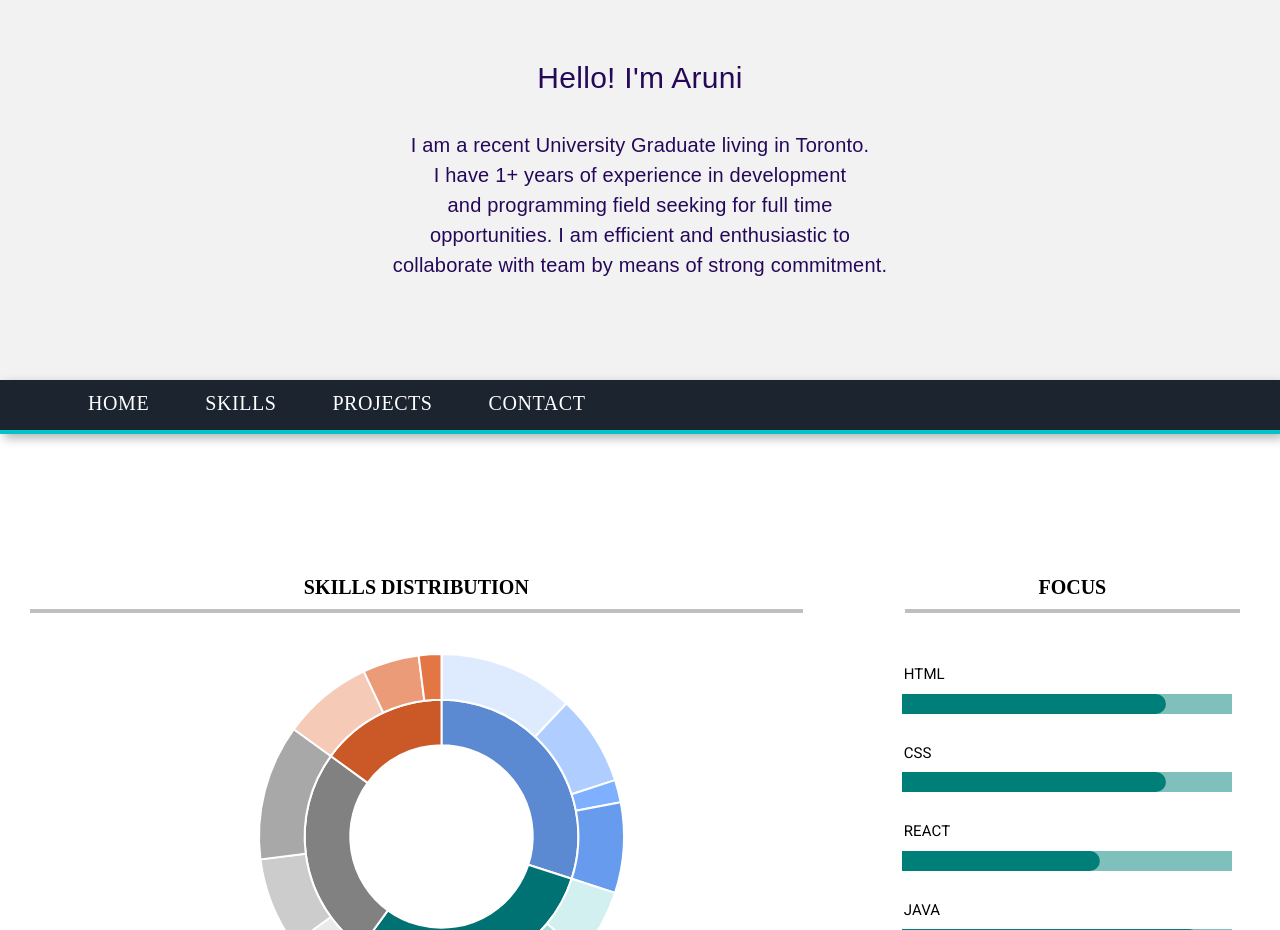
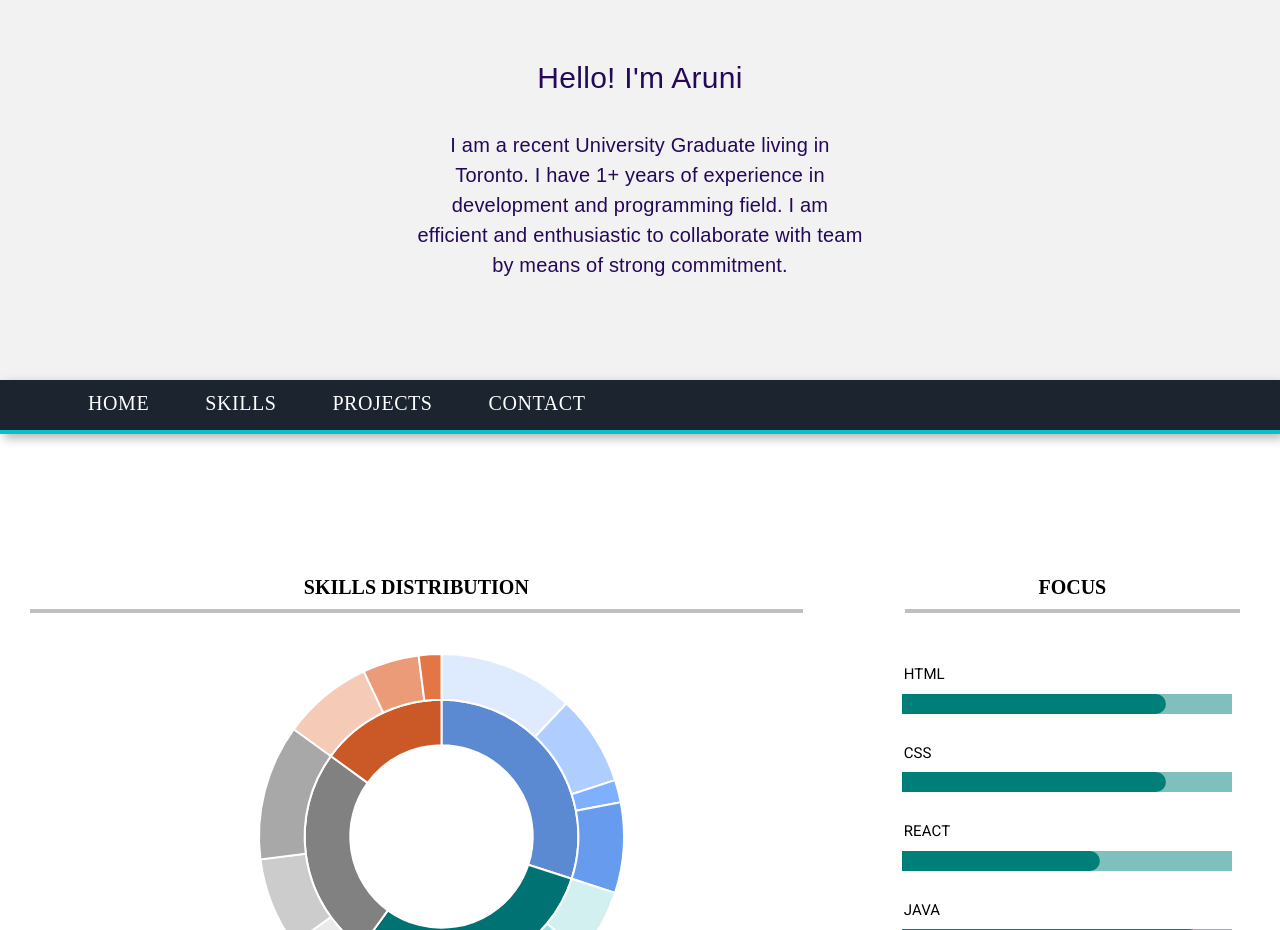
Before and after one commit to arunipatel06/portfolio, a React (Create React App) app: page / in a window 1280 px wide. Shown: the part 800-1730 px from the top of the page. Built offline with nearby package versions, Linux system fonts and the light colour scheme; what webfontloader would draw is missing.

Commit message:
Change the description

```diff
--- a/src/AboutMe.js
+++ b/src/AboutMe.js
@@ -22,6 +22,9 @@ const useStyles = makeStyles((theme) => ({
     lineHeight: "30px",
     marginBottom: "100px",
     justifyContent: "center",
+    width:"35%",
+    textAlign:"center",
+    margin:"0px auto"
   },
 
   content: {
@@ -47,10 +50,9 @@ const AboutMe = (props) => {
           >
             <Typography className={classes.title}>Hello! I'm Aruni</Typography>
             <Typography className={classes.aboutme}>
-              I am a recent University Graduate living in Toronto. <br />I have
-              1+ years of experience in development <br /> and programming field
-              seeking for full time <br /> opportunities. I am efficient and
-              enthusiastic to <br /> collaborate with team by means of strong
+              I am a recent University Graduate living in Toronto. I have
+              1+ years of experience in development and programming field. I am efficient and
+              enthusiastic to collaborate with team by means of strong
               commitment.
             </Typography>
           </div>
```
